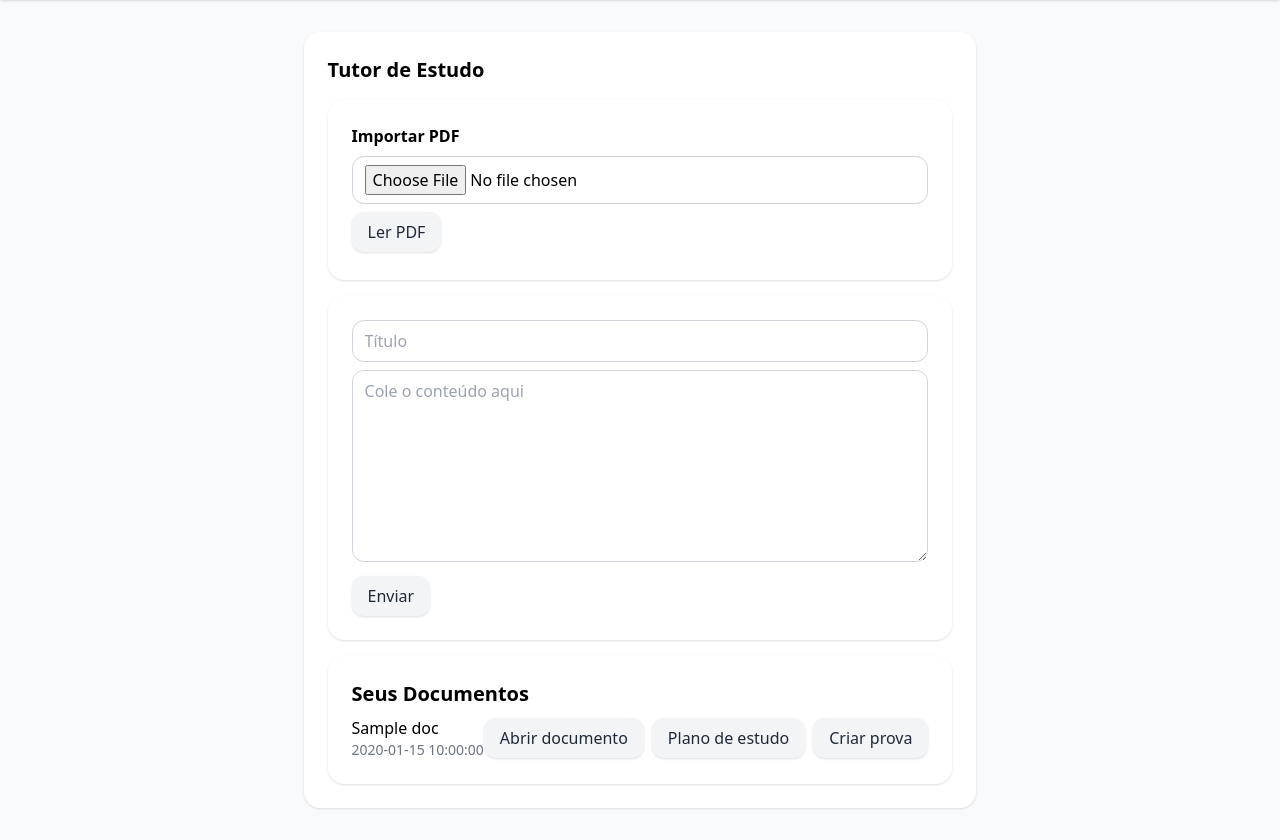
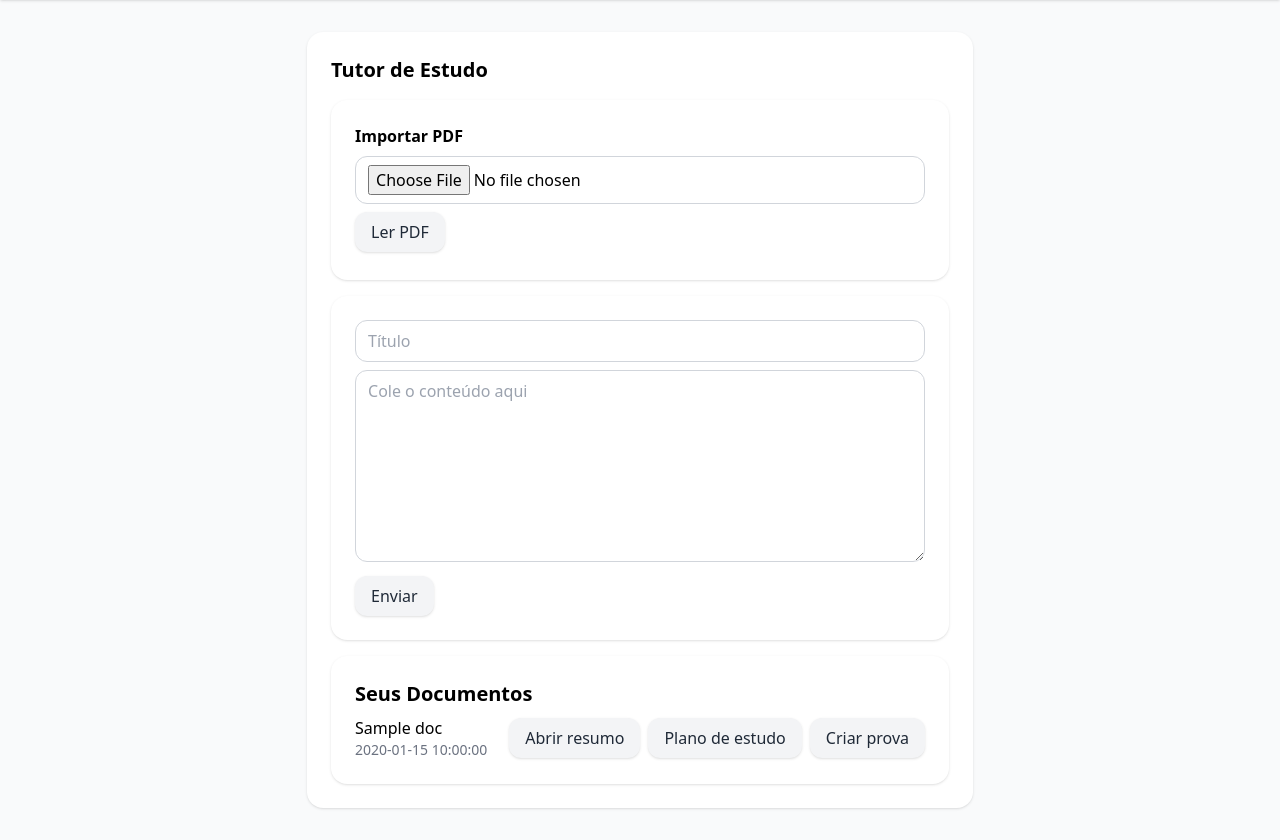
Before and after one commit to lTuks/TCC, a Python web app: template app/web/templates/tutor/index.html in a window 1280 px wide. Shown: the part 32-872 px from the top of the page. Run offline with Jinja, Linux system fonts and the light colour scheme; the template is opened without the code that fills it: most values are stand-ins (such as "Sample title", 1, 10 or a date in 2020); some libraries are stand-ins or nearby versions.

Commit message:
Correçoes de texto

```diff
--- a/app/web/templates/register.html
+++ b/app/web/templates/register.html
@@ -7,6 +7,8 @@
     <input id="reg_email" class="input" placeholder="E-mail" type="email" />
     <input id="reg_pass" class="input" placeholder="Senha (mín. 6)" type="password" />
     <button class="btn btn-primary w-full" onclick="registerUser()">Criar conta</button>
+    <p class="text-sm text-gray-600">Já tem uma conta? <a class="text-indigo-600" href="/ui">Entrar</a>.
+    </p>
   </div>
   <p id="reg_msg" class="text-sm text-red-600 mt-3"></p>
 </div>
--- a/app/web/templates/tutor/index.html
+++ b/app/web/templates/tutor/index.html
@@ -38,7 +38,7 @@
         <div class="flex items-center gap-2">
           <a class="btn btn-ghost"
              href="{{ request.url_for('doc_detail', doc_id=d.id) }}">
-            Abrir documento
+            Abrir resumo
           </a>
           <a class="btn btn-ghost"
              href="{{ request.url_for('study_get', doc_id=d.id) }}">
```
